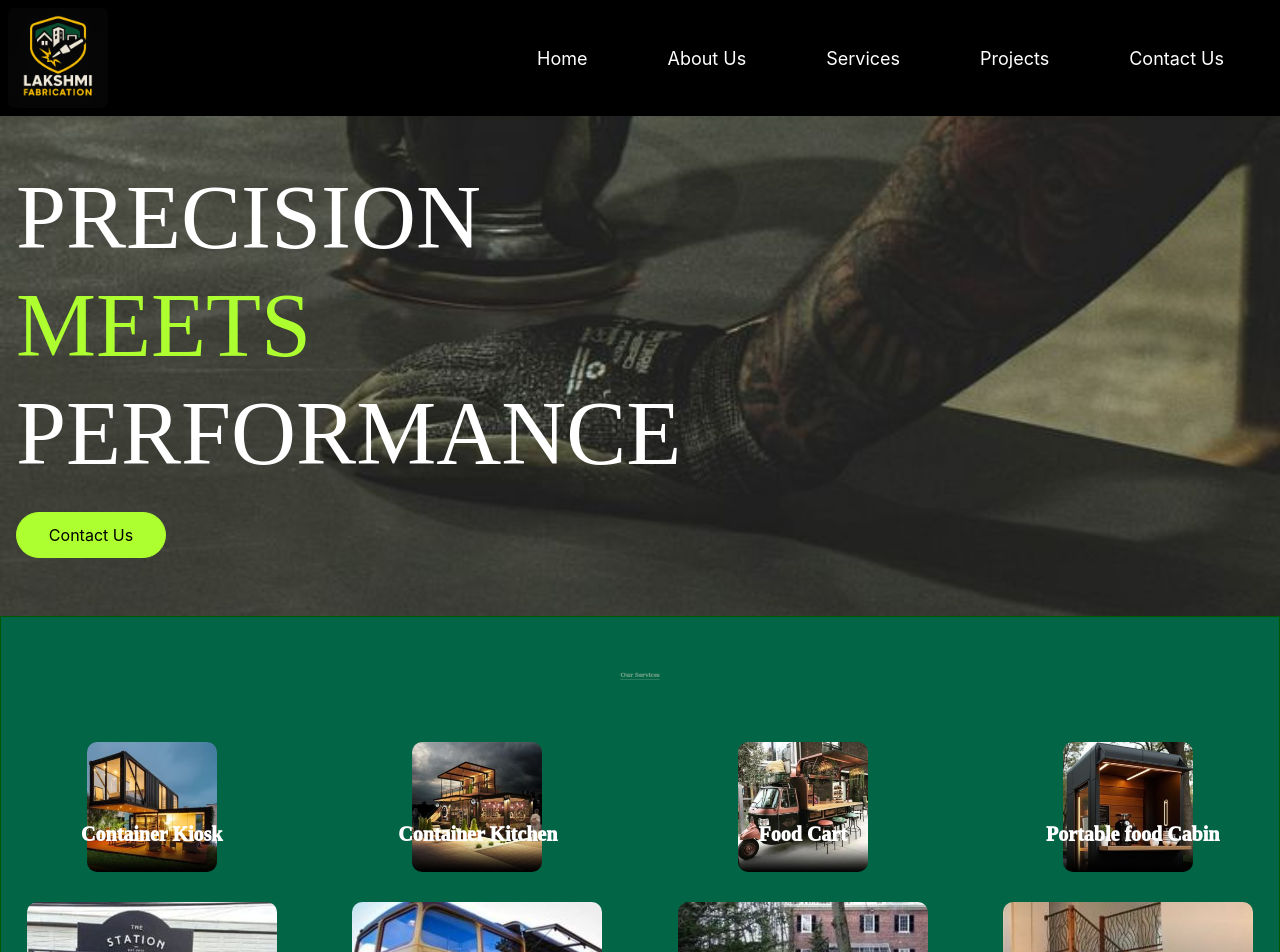
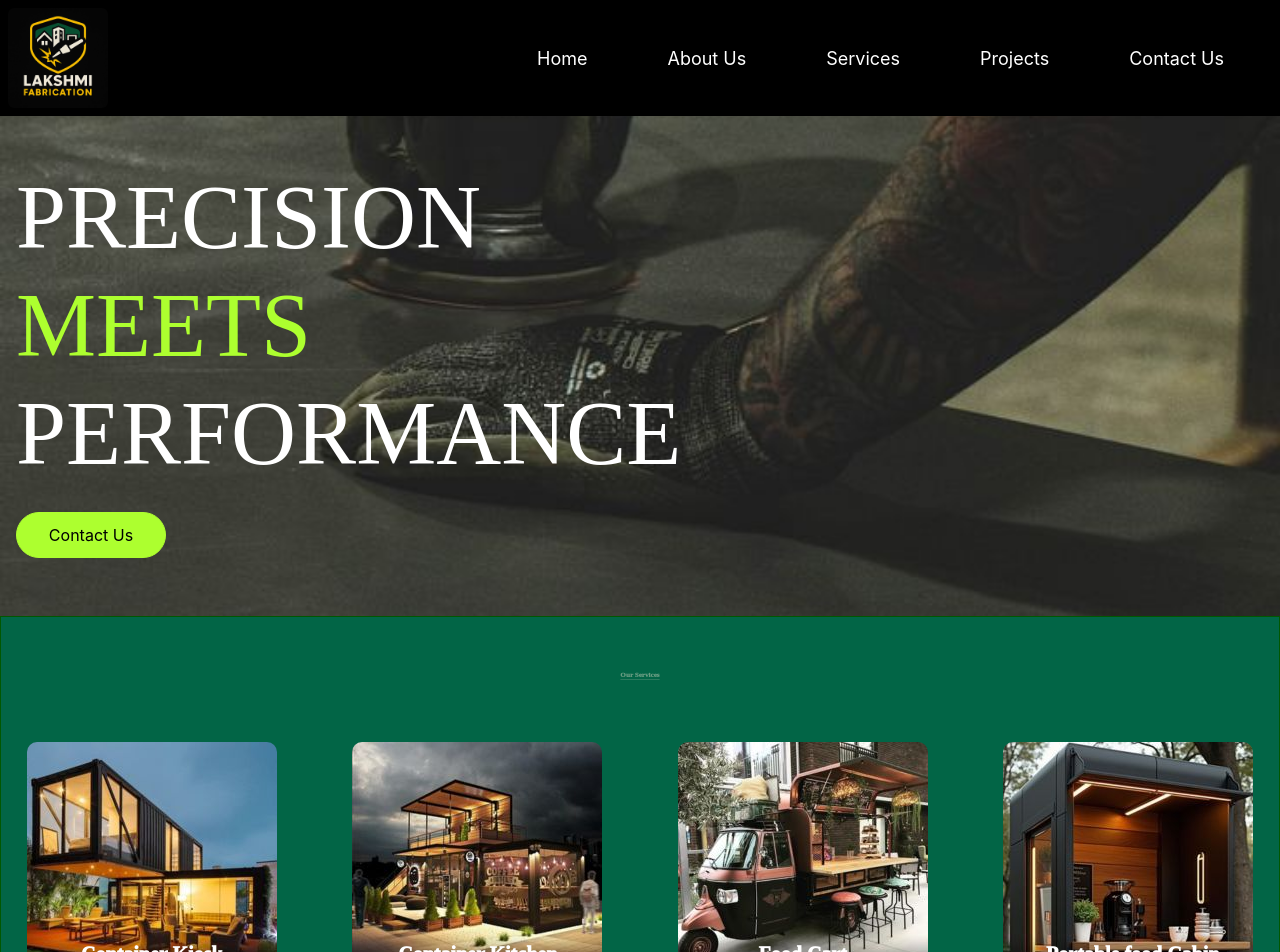
Before and after one commit to aravindhbabu19/fabric7, a React (Create React App) app in the folder ProjectFab/Frontend/myapp/: page /services in a window 1280 px wide. Shown: the top 952 px of the page. Built offline with nearby package versions, Linux system fonts and the light colour scheme.

Commit message:
Update App.css

```diff
--- a/ProjectFab/Frontend/myapp/src/App.css
+++ b/ProjectFab/Frontend/myapp/src/App.css
@@ -451,8 +451,8 @@
 }
 .service-img{
   border-radius: 10px;
-   animation: blink123;
-  animation-duration:5s;
+   animation: blink123 infinite;
+  animation-duration:1s;
   animation-timeline: view();
   animation-range: entry 0% cover 40%;
 
```
